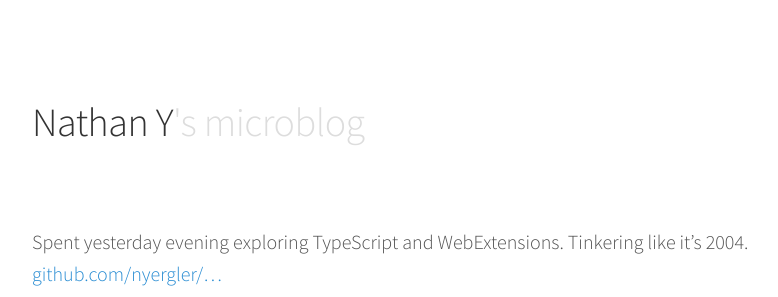
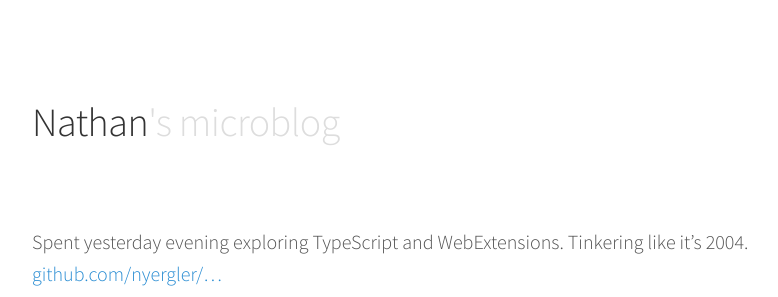
Before and after one commit to nyergler/nnnnnathan.micro.blog, a Jekyll site: the page built from index.html, in a window 1280 px wide and 900 px high. Shown: the top 297 px of the window, without its empty margins (248-1026 px from the left). Built offline with Jekyll 4.4.1, drawn with Linux system fonts in a browser that asks for light colours; the list of posts is cut into pages by our own code.

Commit message:
Mirroring from Micro.blog.

```diff
--- a/_config.yml
+++ b/_config.yml
@@ -38,7 +38,7 @@ defaults:
     values:
       layout:       "post"
 
-title: "Nathan Y"
+title: "Nathan"
 tagline: ""
 description: "Powered by <a href=\"http://micro.blog/\">Micro.blog</a>."
 credits: "Powered by <a href=\"http://micro.blog/\">Micro.blog</a>."
@@ -48,11 +48,11 @@ markdown: "kramdown"
 username: "nnnnnathan"
 permalink: "/:year/:month/:day/:title.html"
 relative_permalinks: false
-author: "Nathan Y"
-name: "Nathan Y"
+author: "Nathan"
+name: "Nathan"
 gravatar_hash: "75dc81420807523b4bdd266160b92e84"
 avatar: "https://www.gravatar.com/avatar/75dc81420807523b4bdd266160b92e84?s=160"
-full_name: "Nathan Y"
+full_name: "Nathan"
 bio: ""
 twitter_username: "nyergler"
 github_username: "nyergler"
```
